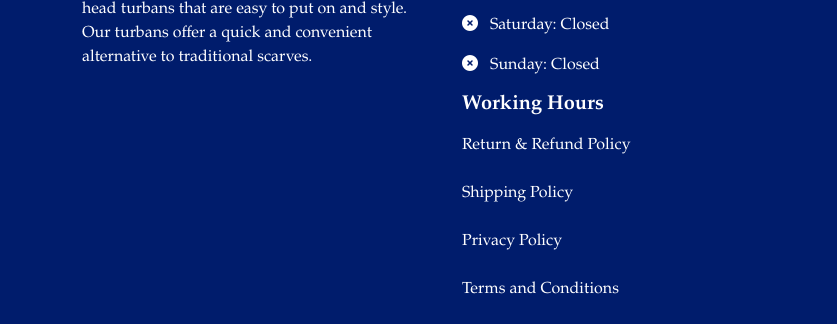
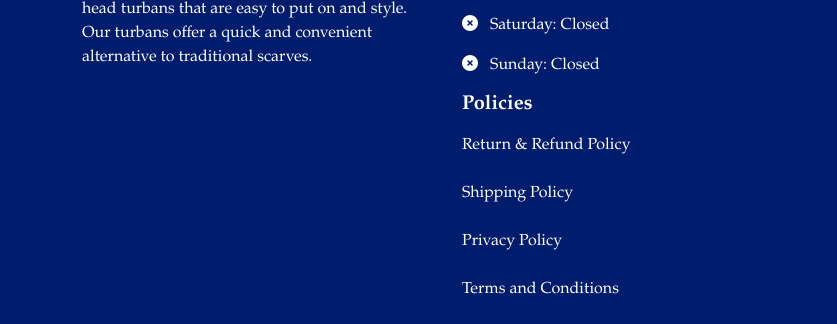
Before and after one commit to GNWekesa/AlileeTransformed, a plain HTML site: page index.html in a window 1280 px wide. Shown: the part 3188-3512 px from the top of the page, 0-837 px from the left. Drawn offline with nearby package versions, Linux system fonts and the light colour scheme; a script that the page names is missing.

Commit message:
fix footer text

```diff
--- a/partials/footer.html
+++ b/partials/footer.html
@@ -19,7 +19,7 @@
           <p><i class="fas fa-times-circle me-2"></i> Saturday: Closed</p>
           <p><i class="fas fa-times-circle me-2"></i> Sunday: Closed</p>
              <!-- Policy Links Column -->
-          <h5 class="fw-bold mb-3">Working Hours</h5>
+          <h5 class="fw-bold mb-3">Policies</h5>
             <a href="/views/shipping-policy.html" class="text-white text-decoration-none"></i>Return & Refund Policy</a><br><br>
             <a href="/views/shipping-policy.html" class="text-white text-decoration-none"></i>Shipping Policy</a><br><br>
             <a href="/views/privacy-policy.html" class="text-white text-decoration-none">Privacy Policy</a><br><br>
```
Also changed, not shown: README.md.
